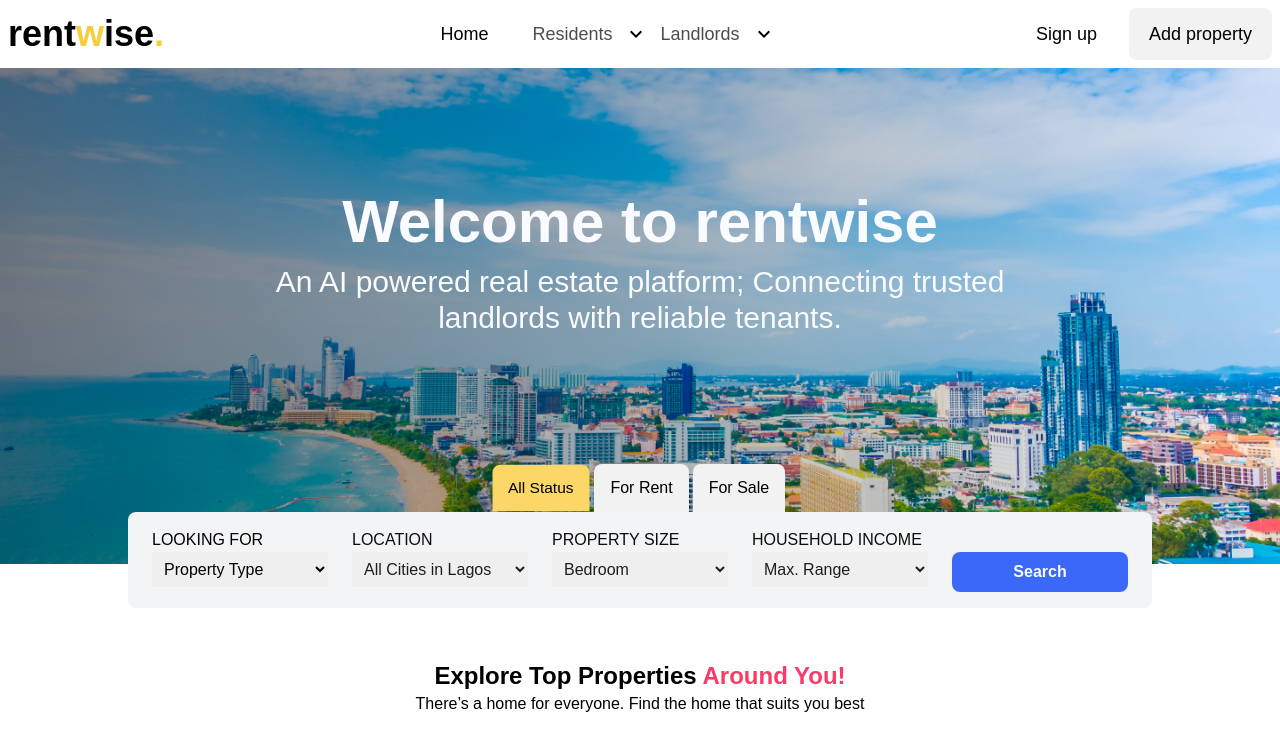
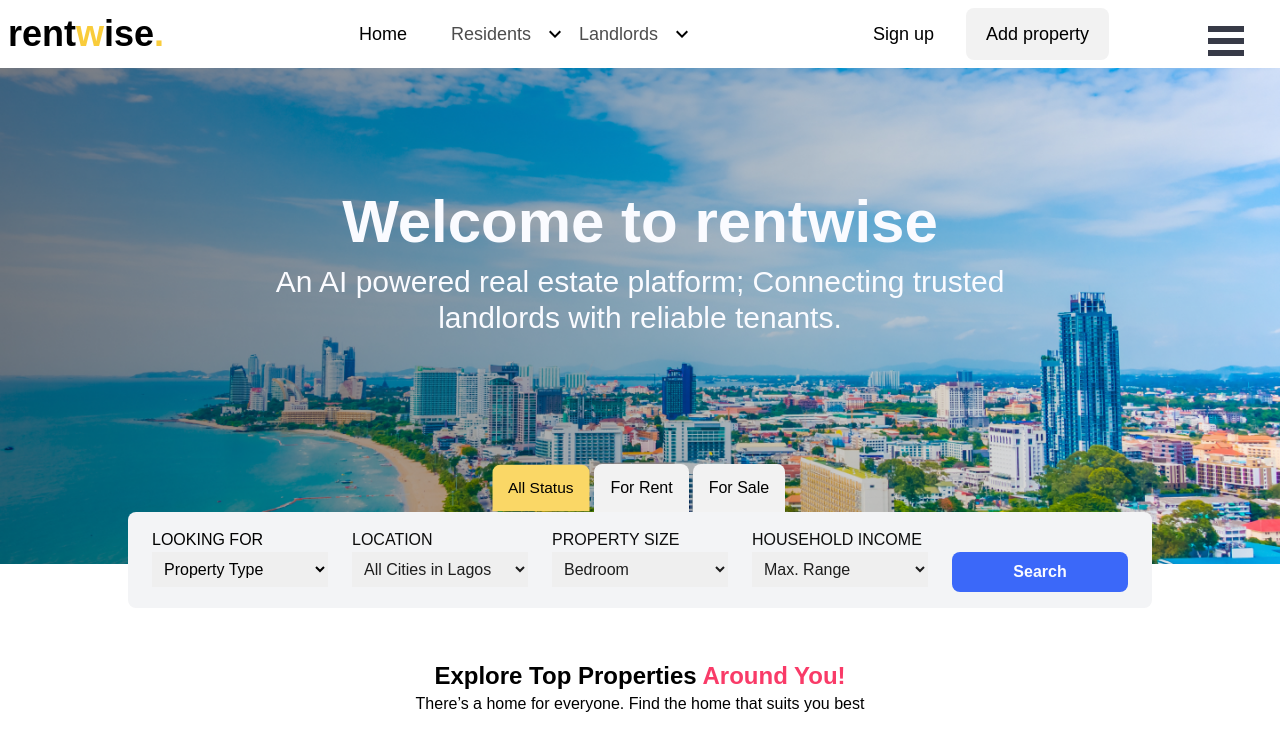
Before and after one commit to Obadea/rentwise, a React (Create React App) app: page / in a window 1280 px wide. Shown: the top 746 px of the page. Built offline with nearby package versions, Linux system fonts and the light colour scheme; a web font is replaced by a local one.

Commit message:
minor update

```diff
--- a/package.json
+++ b/package.json
@@ -16,6 +16,7 @@
     "@testing-library/user-event": "^13.5.0",
     "firebase": "^10.13.0",
     "react": "^18.3.1",
+    "react-burger-menu": "^3.0.9",
     "react-dom": "^18.3.1",
     "react-scripts": "5.0.1",
     "react-slick": "^0.30.2",
--- a/src/landingpage/LandingPage.jsx
+++ b/src/landingpage/LandingPage.jsx
@@ -21,7 +21,7 @@ function LandingPage() {
       <Enquiry />
       <Partnership />
       <Solution />
-      <LocationTest />
+      {/* <LocationTest /> */}
       <Footer />
     </>
   );
--- a/src/landingpage/components/Banner.jsx
+++ b/src/landingpage/components/Banner.jsx
@@ -12,7 +12,7 @@ function Banner() {
 
   return (
     <div
-      className="h-[500px] w-full relative mt-16"
+      className="h-[500px] w-full relative mt-16 lg:mt-16"
       style={{
         backgroundImage: `url(${require("../../assets/beach-town.png")})`,
         backgroundSize: "cover",
--- /dev/null
+++ b/src/landingpage/components/Hamburger.jsx
@@ -0,0 +1,41 @@
+import React from "react";
+import { slide as Menu } from "react-burger-menu";
+import "./NewHeader.css"; // Import your CSS file for custom styles
+
+const Hamburger = () => {
+  return (
+    <div>
+      {/* Hamburger Button */}
+      <Menu right>
+        <a className="menu-item" href="/">
+          Home
+        </a>
+        <a className="menu-item" href="/about">
+          Residents
+        </a>
+        <a className="menu-item" href="/services">
+          Landlords
+        </a>
+        <a className="menu-item" href="/contact">
+          Sign up
+        </a>
+        <a className="menu-item text-bold" href="/contact">
+          Add property
+        </a>
+      </Menu>
+
+      {/* This div is for the hamburger button */}
+      <div className="fixed top-4 right-4 z-50 ">
+        <Menu right>
+          <div className="bm-burger-button">
+            <div className="bm-burger-bars" />
+            <div className="bm-burger-bars" />
+            <div className="bm-burger-bars" />
+          </div>
+        </Menu>
+      </div>
+    </div>
+  );
+};
+
+export default Hamburger;
--- a/src/landingpage/components/Header.jsx
+++ b/src/landingpage/components/Header.jsx
@@ -1,6 +1,7 @@
 // src/components/Navbar.js
 import React, { useState } from "react";
 import DropdownMenu from "./DropdownMenu";
+import Hamburger from "./Hamburger";
 
 const Header = () => {
   const [isOpen, setIsOpen] = useState(false);
@@ -67,11 +68,7 @@ const Header = () => {
             </svg>
           </button>
         </div> */}
-        <div
-          className={`  lg:items-center lg:space-x-4 flex
-            // isOpen ? "block" : "hidden"
-        `}
-        >
+        <div className=" hidden  lg:items-center lg:space-x-4 lg:flex">
           <a
             href="#"
             className="block py-2 px-4 text-lg hover:text-customyellow"
@@ -85,6 +82,7 @@ const Header = () => {
             Add property
           </a>
         </div>
+        <Hamburger />
       </nav>
     </header>
   );
--- a/src/landingpage/components/LocationSearch.jsx
+++ b/src/landingpage/components/LocationSearch.jsx
@@ -5,8 +5,8 @@ import SearchIcon from "@mui/icons-material/Search";
 function LocationSearch() {
   return (
     <div className=" flex  lg:flex justify-center lg:overflow-hidden  ">
-      <div className="max-w-[600px] flex lg:hidden justify-between items-center flex-shrink  gap-2 absolute -bottom-5 ">
-        <div className="bg-customsearchinput min-w-[294px] h-[52px] flex justify-center rounded-lg py-2 shadow-[0px_4px_4px_0px] shadow-custompurple">
+      <div className="max-w-[600px] flex lg:hidden justify-between items-center   gap-2 absolute -bottom-5 ">
+        <div className="bg-customsearchinput min-w-[294px] h-[52px] flex flex-grow justify-center rounded-lg py-2 shadow-[0px_4px_4px_0px] shadow-custompurple">
           <input
             type="text"
             placeholder="Search"
--- /dev/null
+++ b/src/landingpage/components/NewHeader.css
@@ -0,0 +1,35 @@
+.bm-burger-button {
+  position: fixed;
+  width: 36px;
+  height: 30px;
+  right: 36px;
+  top: 20px;
+}
+
+.bm-burger-bars {
+  background: #373a47; /* Color of the hamburger bars */
+  height: 4px; /* Height of the bars */
+  width: 100%; /* Full width */
+  margin: 6px 0; /* Space between the bars */
+  transition: all 0.3s ease; /* Smooth transition */
+}
+
+.bm-menu {
+  background: white; /* Background color of the menu */
+  padding: 2.5em 1.5em 0; /* Padding for the menu */
+  font-size: 1.15em; /* Font size for menu items */
+  margin-top: 30px;
+}
+
+.bm-item {
+  display: inline-block; /* Display style for menu items */
+  text-decoration: none; /* Remove underline */
+  padding: 10px 5px; /* Space between items */
+  color: black; /* Color of menu items */
+  transition: color 0.2s; /* Transition for color change */
+}
+
+.bm-item:hover {
+  color: rgba(37, 32, 32, 0.877);
+  background-color: #f9cc3b; /* Color change on hover */
+}
```
Also changed, not shown: 1 other file (tests, documents, lock files or other folders).
